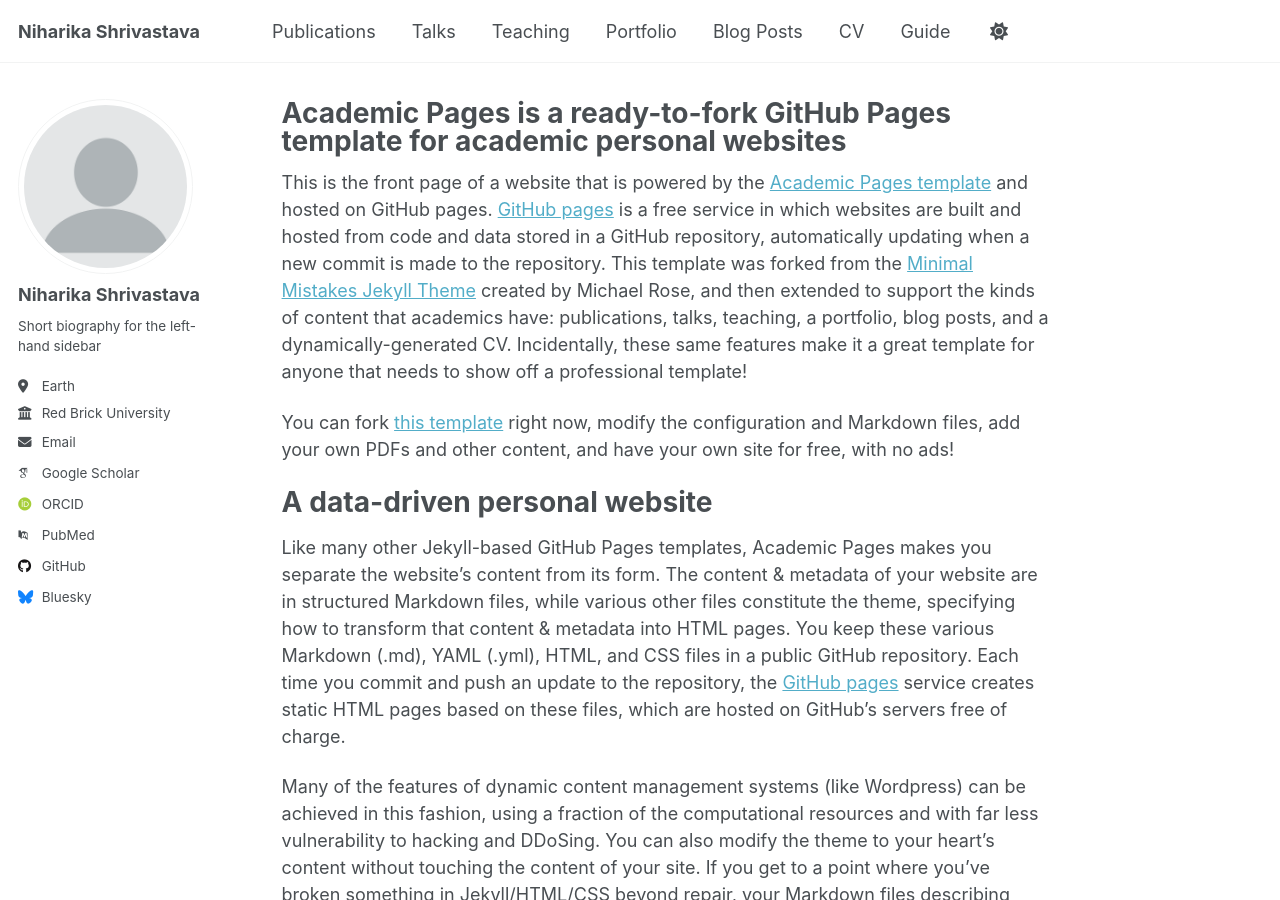
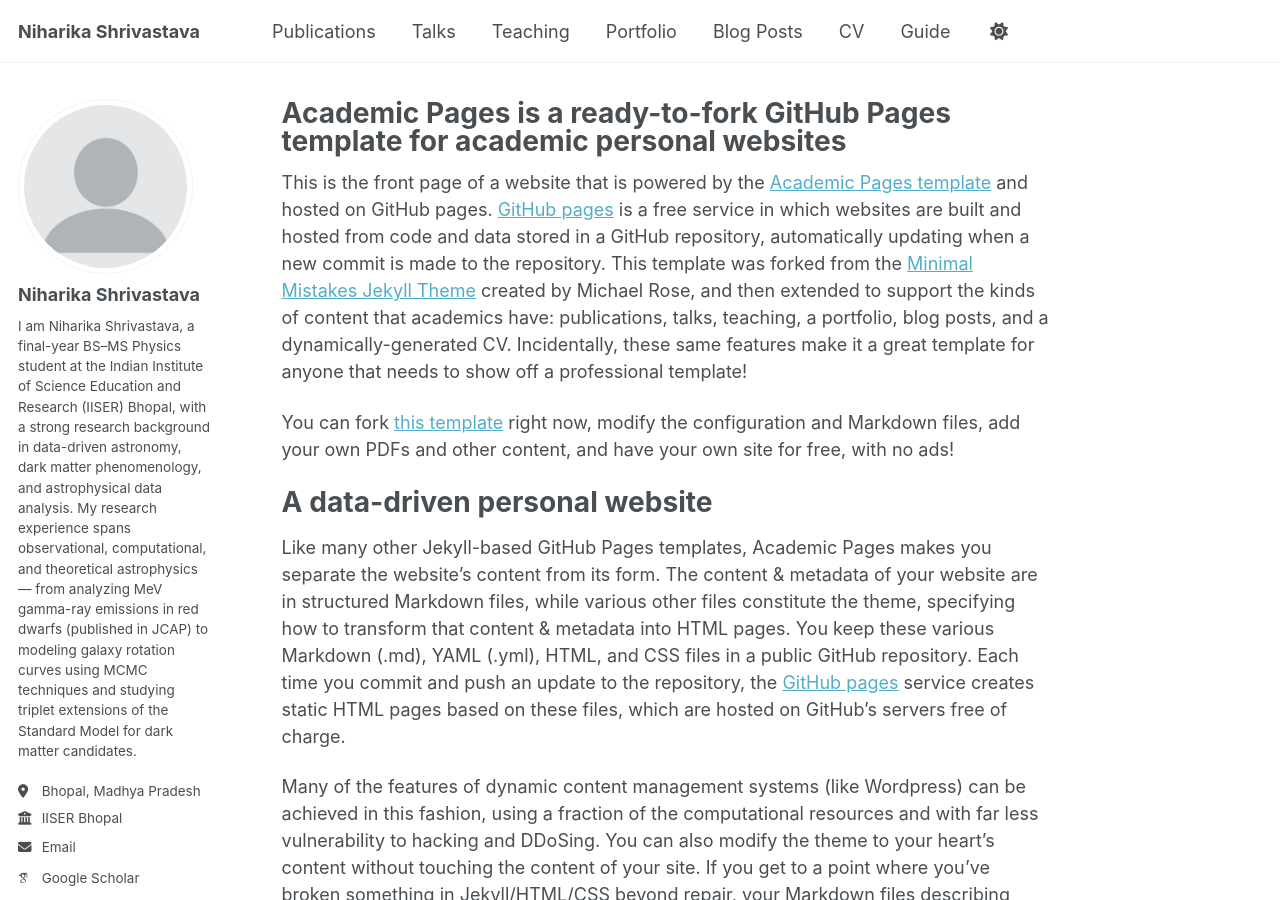
Before and after one commit to niharikashri22/niharikashri22.github.io, a Jekyll site: the page built from _pages/about.md, in a window 1280 px wide and 900 px high. Built offline with Jekyll 4.4.1, drawn with Linux system fonts in a browser that asks for light colours; some web fonts are replaced; a script that is not in the unit is left out.

Commit message:
Update _config.yml

```diff
--- a/_config.yml
+++ b/_config.yml
@@ -25,21 +25,21 @@ author:
   avatar           : "profile.png"
   name             : "Niharika Shrivastava"
   pronouns         : # example: "she/her"
-  bio              : "Short biography for the left-hand sidebar"
-  location         : "Earth"
-  employer         : "Red Brick University"
+  bio              : "I am Niharika Shrivastava, a final-year BS–MS Physics student at the Indian Institute of Science Education and Research (IISER) Bhopal, with a strong research background in data-driven astronomy, dark matter phenomenology, and astrophysical data analysis. My research experience spans observational, computational, and theoretical astrophysics — from analyzing MeV gamma-ray emissions in red dwarfs (published in JCAP) to modeling galaxy rotation curves using MCMC techniques and studying triplet extensions of the Standard Model for dark matter candidates."
+  location         : "Bhopal, Madhya Pradesh"
+  employer         : "IISER Bhopal"
   uri              : # URL
-  email            : "none@example.org"
+  email            : "niharikas21@iiserb.ac.in"
 
   # Academic websites
   academia         : # URL
   arxiv            : # URL - Update with the correct link to your profile
-  googlescholar    : "https://scholar.google.com/citations?user=PS_CX0AAAAAJ"
+  googlescholar    : "https://scholar.google.com/citations?user=8QoCAjQAAAAJ&hl=en&oi=ao"
   inspire-hep      : # URL
   impactstory      : # URL
-  orcid            : "http://orcid.org/yourorcidurl"
+  # orcid            : "http://orcid.org/yourorcidurl"
   semantic         : # URL
-  pubmed           : "https://www.ncbi.nlm.nih.gov/pubmed/?term=john+snow"
+  # pubmed           : "https://www.ncbi.nlm.nih.gov/pubmed/?term=john+snow"
   researchgate     : # URL
   scopus           : # URL
 
@@ -47,7 +47,7 @@ author:
   bitbucket        : # Username - Update with your username on the site
   codepen          : # Username
   dribbble         : # Username
-  github           : "academicpages"
+  github           : "https://github.com/nebula-22"
   kaggle           : # Username
   stackoverflow    : # User number or user number and name (i.e., use "1" or "1/jeff-atwood")
 
@@ -80,8 +80,6 @@ author:
 
 # Publication Category - The following the list of publication categories and their headings
 publication_category:
-  books:
-    title: 'Books'
   manuscripts:
     title: 'Journal Articles'
   conferences:
```
